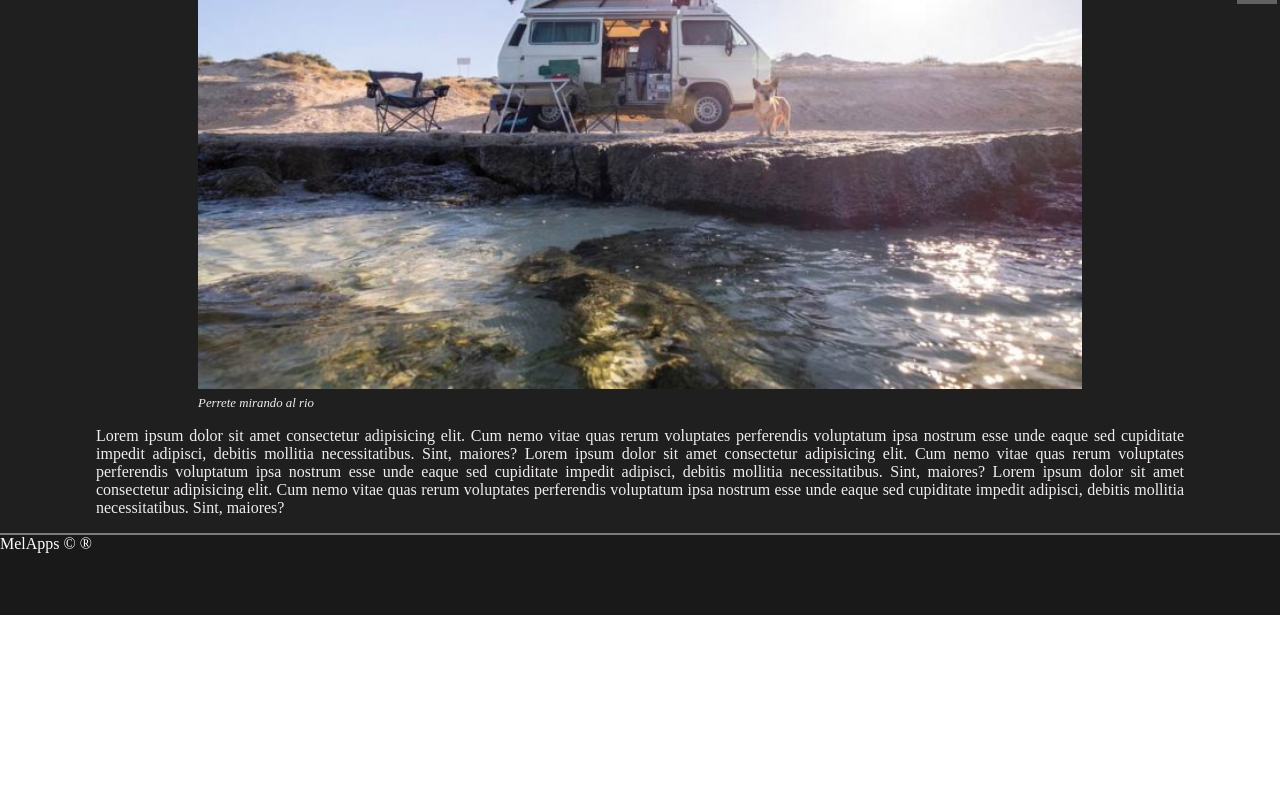
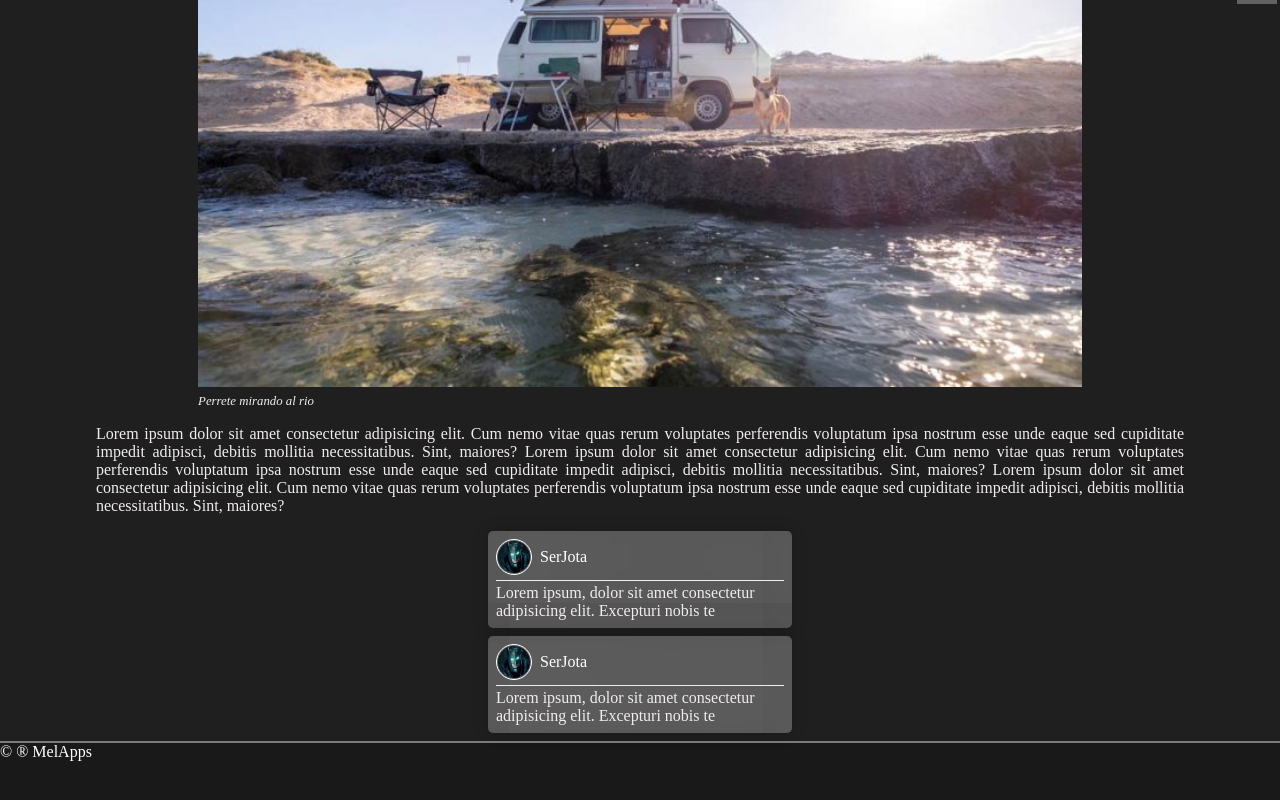
Before and after one commit to j0tac3/miprimerafurgo, an Angular app: page /aventuras/0 in a window 1280 px wide. Shown: the part 668-1468 px from the top of the page. Before the commit the page ends 1283 px from the top, so only its background shows below. Built offline with nearby package versions, Linux system fonts and the light colour scheme.

Commit message:
Creando y maquetando coment-component

```diff
--- a/src/app/app.module.ts
+++ b/src/app/app.module.ts
@@ -22,6 +22,7 @@ import { CamperizacionComponent } from './pages/camperizacion/camperizacion.comp
 import { ArticulosComponent } from './pages/articulos/articulos.component';
 import { PostSearchComponent } from './components/post-components/post-search/post-search.component';
 import { PostSelectedComponent } from './components/post-components/post-selected/post-selected.component';
+import { PostComentComponent } from './components/post-components/post-coment/post-coment.component';
 
 @NgModule({
   declarations: [
@@ -43,7 +44,8 @@ import { PostSelectedComponent } from './components/post-components/post-selecte
     CamperizacionComponent,
     ArticulosComponent,
     PostSearchComponent,
-    PostSelectedComponent
+    PostSelectedComponent,
+    PostComentComponent
   ],
   imports: [
     BrowserModule,
--- a/src/app/components/home-components/footer/footer.component.html
+++ b/src/app/components/home-components/footer/footer.component.html
@@ -1,3 +1,3 @@
 <div class="footer-container">
-    MelApps &#xa9; &#xae;
+    &#xa9; &#xae; MelApps
 </div>
--- /dev/null
+++ b/src/app/components/post-components/post-coment/post-coment.component.css
@@ -0,0 +1,33 @@
+.coment-container{
+    width: 18rem;
+    border-radius: 5px;
+    padding: .5rem;
+    margin-bottom: .5rem;
+
+    box-shadow: 0 0 1rem 0 rgba(0, 0, 0, .2);
+    position: relative;
+    z-index: 1;
+    background: inherit;
+    overflow: hidden;
+}
+.coment-container:before {
+    content: "";
+    position: absolute;
+    background: inherit;
+    z-index: -1;
+    top: 0;
+    left: 0;
+    right: 0;
+    bottom: 0;
+    box-shadow: inset 0 0 2000px rgba(255, 255, 255, .5);
+    filter: blur(10px);
+    margin: -20px;
+  }
+.text-container{
+    border-top: 1px solid;
+    margin-top: .3rem;
+}
+.text{
+    padding: .2rem 0 0 0;
+    margin: 0;
+}
--- /dev/null
+++ b/src/app/components/post-components/post-coment/post-coment.component.html
@@ -0,0 +1,8 @@
+    <div class="coment-container">
+        <app-user-miniature-info></app-user-miniature-info>
+        <div class="text-container">
+            <p class="text">
+                Lorem ipsum, dolor sit amet consectetur adipisicing elit. Excepturi nobis te
+            </p>
+        </div>
+    </div>
--- /dev/null
+++ b/src/app/components/post-components/post-coment/post-coment.component.ts
@@ -0,0 +1,15 @@
+import { Component, OnInit } from '@angular/core';
+
+@Component({
+  selector: 'app-post-coment',
+  templateUrl: './post-coment.component.html',
+  styleUrls: ['./post-coment.component.css']
+})
+export class PostComentComponent implements OnInit {
+
+  constructor() { }
+
+  ngOnInit(): void {
+  }
+
+}
--- a/src/app/components/post-components/post-selected/post-selected.component.css
+++ b/src/app/components/post-components/post-selected/post-selected.component.css
@@ -2,11 +2,11 @@
     min-height: calc(100vh - 10rem);
     background-color: #1f1f1f;
     color: #f1eded;
-    border-top: solid 2px #aaaa;
     border-bottom: solid 2px #aaaa;
     display: flex;
     flex-direction: column;
     align-items: center;
+    scroll-behavior: auto;
 }
 .header-image{
     max-height: 20rem;
--- a/src/app/components/post-components/post-selected/post-selected.component.html
+++ b/src/app/components/post-components/post-selected/post-selected.component.html
@@ -1,11 +1,12 @@
-<div class="post-selected-container" (scroll)="onScroll($event)">
+<div    class="post-selected-container">
+        <!-- (scroll)="onScroll($event)"> -->
     <img [src]="currentPost.imageURL" alt="" class="header-image">
     <h1 class="post-title"> {{ currentPost.title }} </h1>
     <div class="info-post">
         <app-user-miniature-info></app-user-miniature-info>
         <app-post-miniature-info></app-post-miniature-info>
     </div>
-    <div class="post-text" (scroll)="onScroll($event)">
+    <div class="post-text">
         <p class="text">
             Lorem ipsum dolor sit amet consectetur adipisicing elit. Cum nemo vitae quas rerum voluptates perferendis voluptatum ipsa nostrum esse unde eaque sed cupiditate impedit adipisci, debitis mollitia necessitatibus. Sint, maiores?
             Lorem ipsum dolor sit amet consectetur adipisicing elit. Cum nemo vitae quas rerum voluptates perferendis voluptatum ipsa nostrum esse unde eaque sed cupiditate impedit adipisci, debitis mollitia necessitatibus. Sint, maiores?
@@ -20,7 +21,11 @@
             Lorem ipsum dolor sit amet consectetur adipisicing elit. Cum nemo vitae quas rerum voluptates perferendis voluptatum ipsa nostrum esse unde eaque sed cupiditate impedit adipisci, debitis mollitia necessitatibus. Sint, maiores?
         </p>
     </div>
-    <button class="toUpButton" (click)="toUp()" >
-           <!--  [hidden]="!showButtonToUp"> -->
-        </button>
+    <button class="toUpButton" (click)="toUp()">
+           <!--  [hidden]="!showButtonToUp">-->
+    </button>
+    <div class="coments">
+        <app-post-coment></app-post-coment>
+        <app-post-coment></app-post-coment>
+    </div>
 </div>
--- a/src/app/components/post-components/post-selected/post-selected.component.ts
+++ b/src/app/components/post-components/post-selected/post-selected.component.ts
@@ -33,11 +33,11 @@ export class PostSelectedComponent implements OnInit {
     this.currentPost = this.posts[Number.parseInt(currentIndex, 10)];
     console.log(window.scrollX);
     console.log(window.scrollY);
-    window.addEventListener('scroll', this.onScroll, true);
+    //window.addEventListener('scroll', this.onScroll, true);
   }
 
   ngOnDestroy(): void {
-    window.removeEventListener('scroll', this.onScroll, true);
+    //window.removeEventListener('scroll', this.onScroll, true);
   }
 
   toUp(){
--- a/src/app/components/shared/lateral-menu/lateral-menu.component.css
+++ b/src/app/components/shared/lateral-menu/lateral-menu.component.css
@@ -3,8 +3,8 @@
     z-index: 999;
 }
 .menu-icon{
-    width: 2.5rem;
-    position: absolute;
+    width: 2rem;
+    position: fixed;
     top: 1.5rem;
     left: 10px;
     transition: transform .3s;
```
Also changed, not shown: 1 other file (tests, documents, lock files or other folders).
